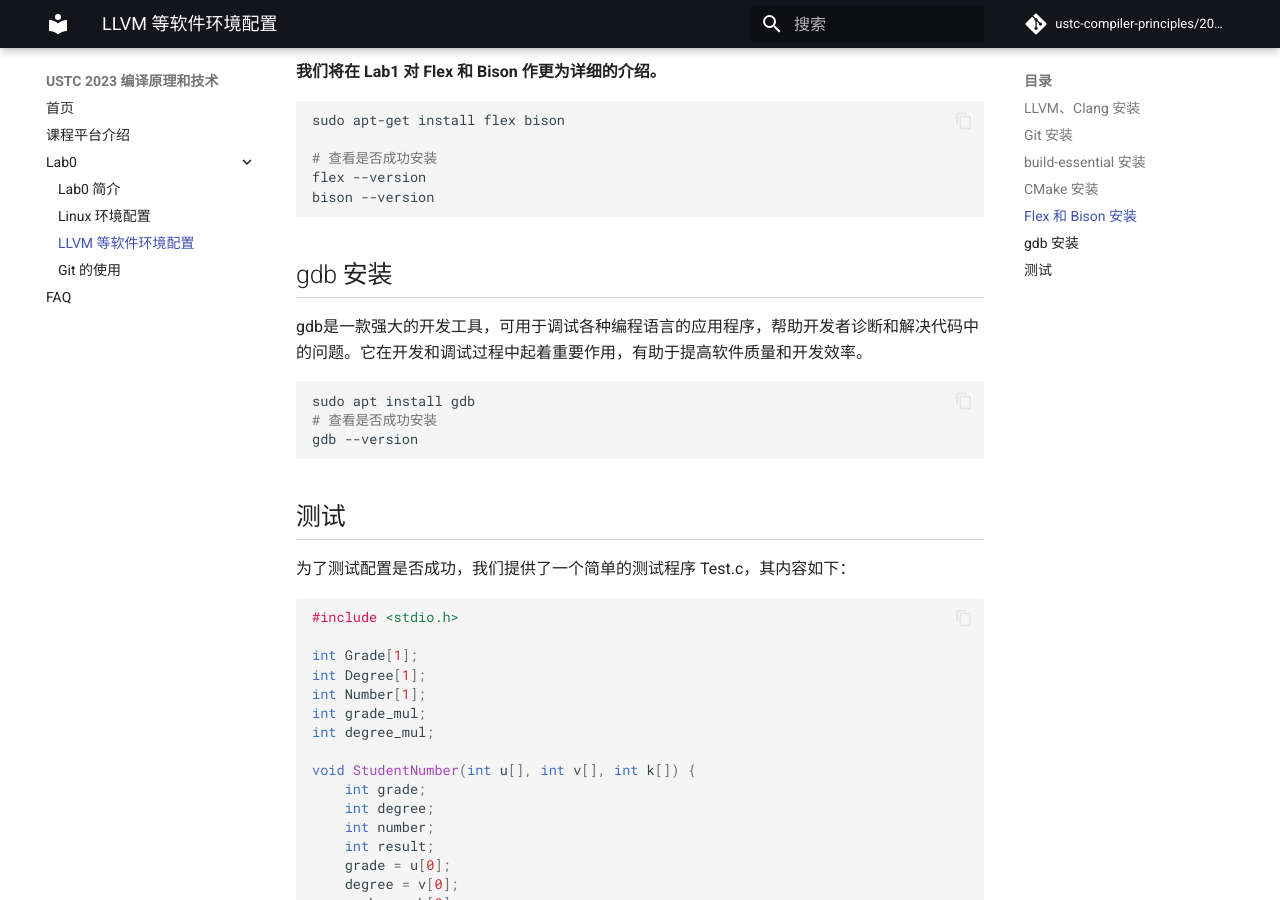
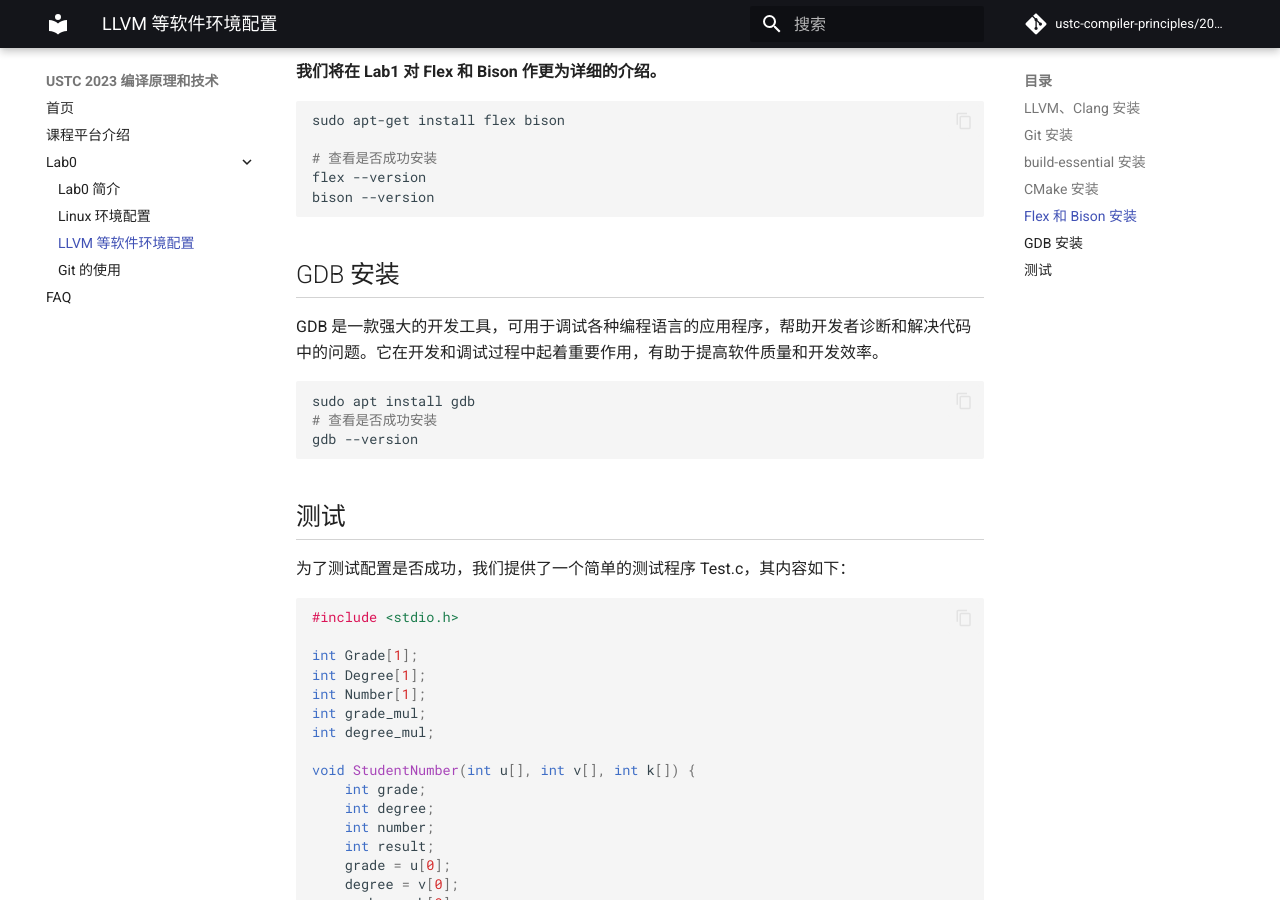
Before and after one commit to ustc-compiler-principles/2023, an MkDocs documentation site: the page built from docs/lab0/software.md, in a window 1280 px wide and 900 px high, scrolled down 1933 px. Built offline with MkDocs 1.6.1 and Material for MkDocs 9.7.7, drawn with Linux system fonts in a browser that asks for light colours; comment, search, counter and statistics services are not loaded.

````diff
--- a/docs/lab0/software.md
+++ b/docs/lab0/software.md
@@ -76,9 +76,9 @@ flex --version
 bison --version
 ```
 
-## gdb 安装
+## GDB 安装
 
-gdb是一款强大的开发工具，可用于调试各种编程语言的应用程序，帮助开发者诊断和解决代码中的问题。它在开发和调试过程中起着重要作用，有助于提高软件质量和开发效率。
+GDB 是一款强大的开发工具，可用于调试各种编程语言的应用程序，帮助开发者诊断和解决代码中的问题。它在开发和调试过程中起着重要作用，有助于提高软件质量和开发效率。
 
 ```shell
 sudo apt install gdb
````
